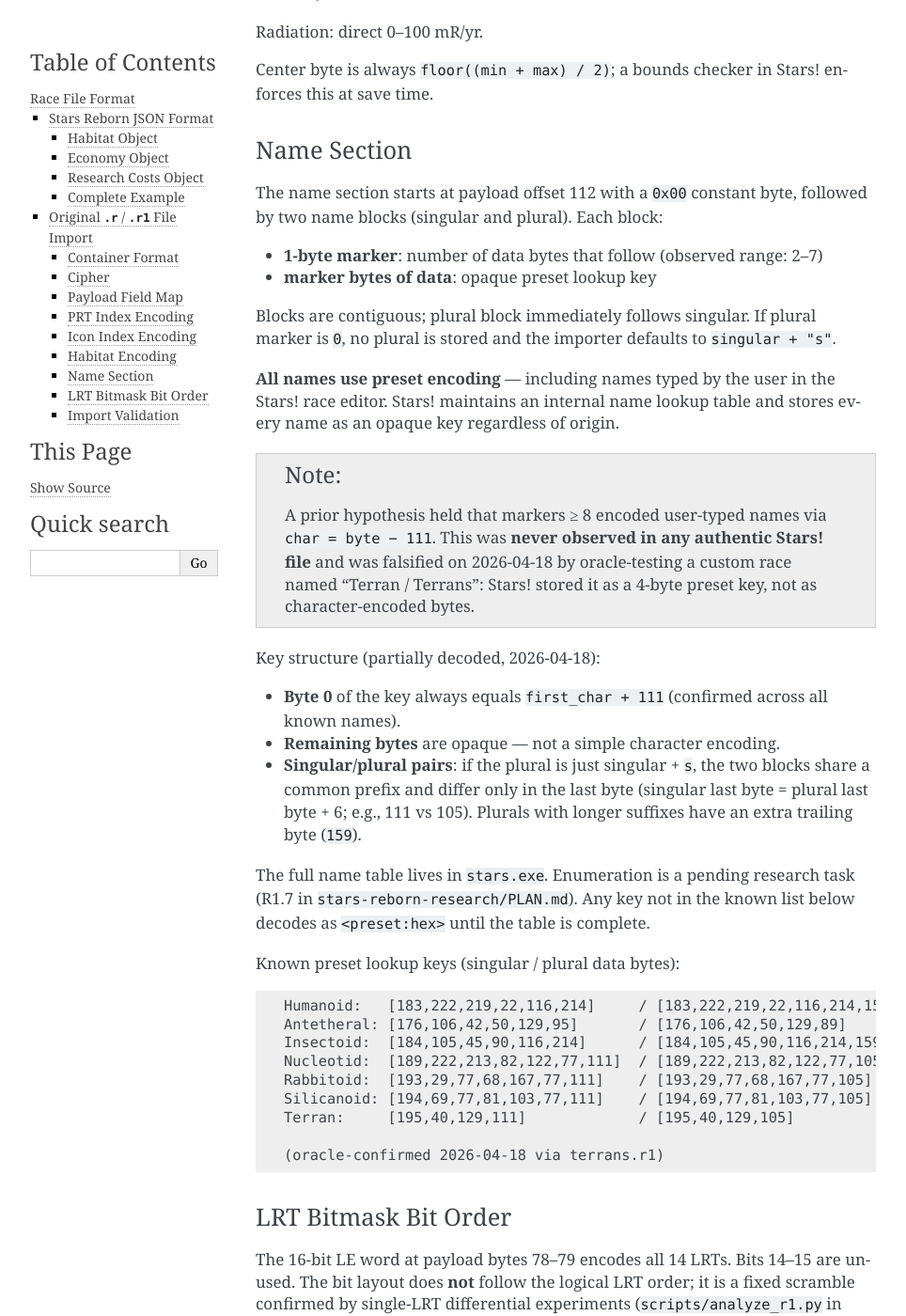
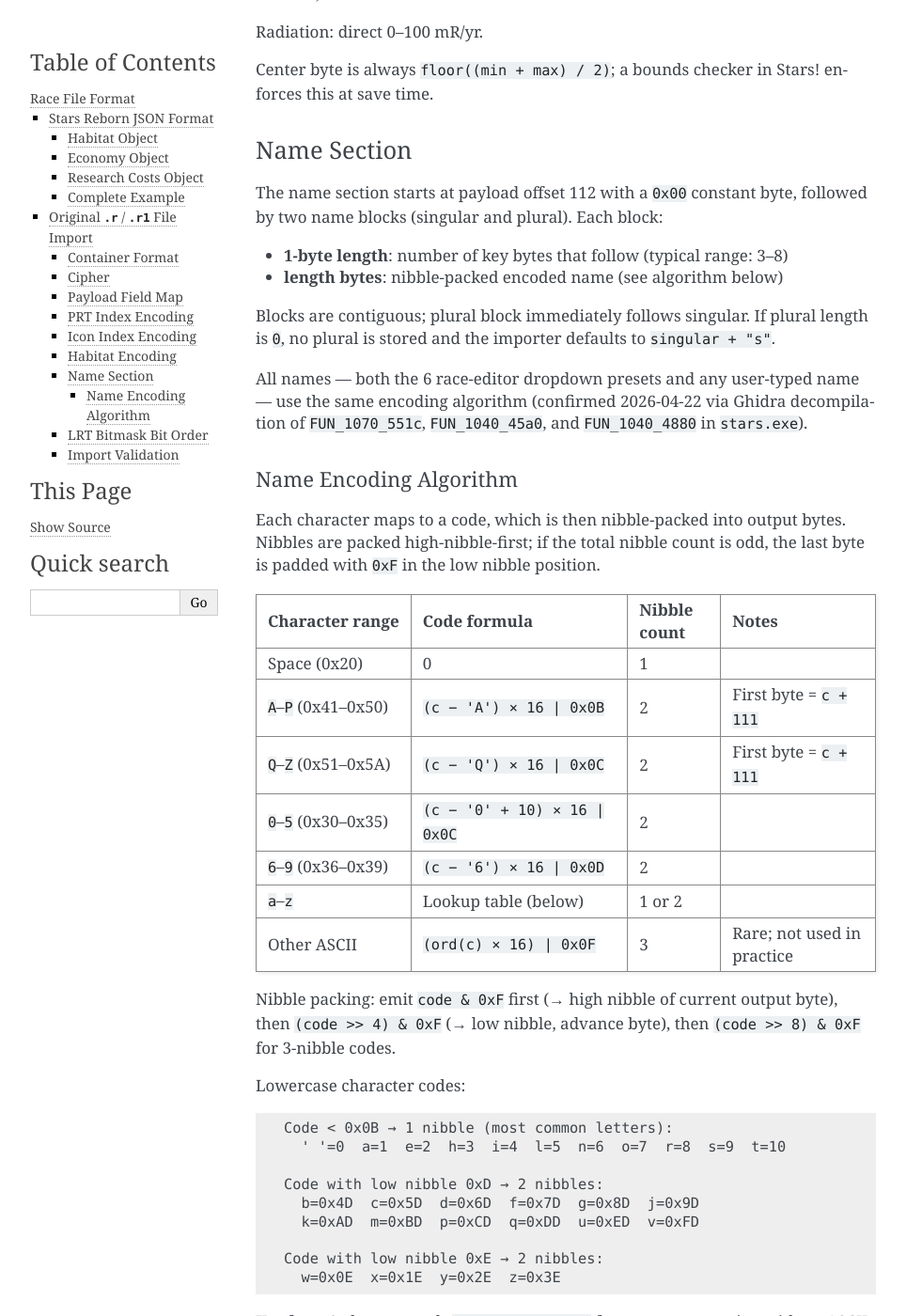
Before and after one commit to szarta/stars-reborn-design, a Sphinx documentation site: the page built from docs/new_game/race_file_format.rst, in a window 1280 px wide and 1400 px high, scrolled down 6042 px. Shown: the whole window at 94% size, without its empty margins (148-1112 px from the left). Built offline with Sphinx 7.4.7, drawn with Linux system fonts in a browser that asks for light colours; some of the changed text lies outside the part shown.

Commit message:
doc: R3.6 homeworld distribution and threshold scaling; race name encoding
- universe_parameters.rst: Player Positions thresholds now documented as
  proportional to map dimension (0.221/0.303/0.364 × dim for moderate/
  farther/distant); close confirmed ≈ 62 ly absolute; all five map sizes.
- universe_generation.rst: homeworld selection algorithm (post-placement pool
  assignment), PP/IT second starting planet (not on Tiny; PRT-independent;
  0.155–0.228 × dim from main homeworld).
- race_file_format.rst: name encoding algorithm fully documented (nibble-
  packed preset lookup, confirmed via Ghidra decompile of FUN_1070_551c et al).

Co-Authored-By: Claude Sonnet 4.6 <noreply@anthropic.com>

```diff
--- a/docs/new_game/race_file_format.rst
+++ b/docs/new_game/race_file_format.rst
@@ -368,52 +368,116 @@ Name Section
 The name section starts at payload offset 112 with a ``0x00`` constant byte,
 followed by two name blocks (singular and plural).  Each block:
 
-- **1-byte marker**: number of data bytes that follow (observed range: 2–7)
-- **marker bytes of data**: opaque preset lookup key
+- **1-byte length**: number of key bytes that follow (typical range: 3–8)
+- **length bytes**: nibble-packed encoded name (see algorithm below)
 
 Blocks are contiguous; plural block immediately follows singular.
-If plural marker is ``0``, no plural is stored and the importer defaults to
+If plural length is ``0``, no plural is stored and the importer defaults to
 ``singular + "s"``.
 
-**All names use preset encoding** — including names typed by the user in the
-Stars! race editor.  Stars! maintains an internal name lookup table and stores
-every name as an opaque key regardless of origin.
+All names — both the 6 race-editor dropdown presets and any user-typed name —
+use the same encoding algorithm (confirmed 2026-04-22 via Ghidra decompilation
+of ``FUN_1070_551c``, ``FUN_1040_45a0``, and ``FUN_1040_4880`` in
+``stars.exe``).
 
-.. note::
+Name Encoding Algorithm
+^^^^^^^^^^^^^^^^^^^^^^^
 
-   A prior hypothesis held that markers ≥ 8 encoded user-typed names via
-   ``char = byte − 111``.  This was **never observed in any authentic Stars!
-   file** and was falsified on 2026-04-18 by oracle-testing a custom race named
-   "Terran / Terrans": Stars! stored it as a 4-byte preset key, not as
-   character-encoded bytes.
+Each character maps to a code, which is then nibble-packed into output bytes.
+Nibbles are packed high-nibble-first; if the total nibble count is odd, the
+last byte is padded with ``0xF`` in the low nibble position.
 
-Key structure (partially decoded, 2026-04-18):
+.. list-table::
+   :header-rows: 1
+   :widths: 25 35 15 25
 
-- **Byte 0** of the key always equals ``first_char + 111`` (confirmed across
-  all known names).
-- **Remaining bytes** are opaque — not a simple character encoding.
-- **Singular/plural pairs**: if the plural is just singular + ``s``, the two
-  blocks share a common prefix and differ only in the last byte (singular last
-  byte = plural last byte + 6; e.g., 111 vs 105).  Plurals with longer suffixes
-  have an extra trailing byte (``159``).
+   * - Character range
+     - Code formula
+     - Nibble count
+     - Notes
+   * - Space (0x20)
+     - 0
+     - 1
+     -
+   * - ``A``–``P`` (0x41–0x50)
+     - ``(c − 'A') × 16 | 0x0B``
+     - 2
+     - First byte = ``c + 111``
+   * - ``Q``–``Z`` (0x51–0x5A)
+     - ``(c − 'Q') × 16 | 0x0C``
+     - 2
+     - First byte = ``c + 111``
+   * - ``0``–``5`` (0x30–0x35)
+     - ``(c − '0' + 10) × 16 | 0x0C``
+     - 2
+     -
+   * - ``6``–``9`` (0x36–0x39)
+     - ``(c − '6') × 16 | 0x0D``
+     - 2
+     -
+   * - ``a``–``z``
+     - Lookup table (below)
+     - 1 or 2
+     -
+   * - Other ASCII
+     - ``(ord(c) × 16) | 0x0F``
+     - 3
+     - Rare; not used in practice
 
-The full name table lives in ``stars.exe``.  Enumeration is a pending research
-task (R1.7 in ``stars-reborn-research/PLAN.md``).  Any key not in the known
-list below decodes as ``<preset:hex>`` until the table is complete.
+Nibble packing: emit ``code & 0xF`` first (→ high nibble of current output
+byte), then ``(code >> 4) & 0xF`` (→ low nibble, advance byte), then
+``(code >> 8) & 0xF`` for 3-nibble codes.
 
-Known preset lookup keys (singular / plural data bytes):
+Lowercase character codes:
 
 .. code-block:: text
 
-   Humanoid:   [183,222,219,22,116,214]     / [183,222,219,22,116,214,159]
-   Antetheral: [176,106,42,50,129,95]       / [176,106,42,50,129,89]
-   Insectoid:  [184,105,45,90,116,214]      / [184,105,45,90,116,214,159]
-   Nucleotid:  [189,222,213,82,122,77,111]  / [189,222,213,82,122,77,105]
-   Rabbitoid:  [193,29,77,68,167,77,111]    / [193,29,77,68,167,77,105]
-   Silicanoid: [194,69,77,81,103,77,111]    / [194,69,77,81,103,77,105]
-   Terran:     [195,40,129,111]             / [195,40,129,105]
+   Code < 0x0B → 1 nibble (most common letters):
+     ' '=0  a=1  e=2  h=3  i=4  l=5  n=6  o=7  r=8  s=9  t=10
 
-   (oracle-confirmed 2026-04-18 via terrans.r1)
+   Code with low nibble 0xD → 2 nibbles:
+     b=0x4D  c=0x5D  d=0x6D  f=0x7D  g=0x8D  j=0x9D
+     k=0xAD  m=0xBD  p=0xCD  q=0xDD  u=0xED  v=0xFD
+
+   Code with low nibble 0xE → 2 nibbles:
+     w=0x0E  x=0x1E  y=0x2E  z=0x3E
+
+**Key byte 0** always equals ``first_char + 111`` for any name starting with
+an ASCII letter or digit (a consequence of the code formula for that range).
+
+**Example** — "Terran":
+
+.. code-block:: text
+
+   T → code=0x3C → nibbles C,3
+   e → code=0x02 → nibble  2
+   r → code=0x08 → nibble  8
+   r → code=0x08 → nibble  8
+   a → code=0x01 → nibble  1
+   n → code=0x06 → nibble  6
+   total 7 nibbles (odd) → pad with F
+   packed: [C3] [28] [81] [6F] = [195, 40, 129, 111]
+
+   Terrans (adds 's' → code=0x09 → nibble 9):
+   total 8 nibbles (even) → no pad
+   packed: [C3] [28] [81] [69] = [195, 40, 129, 105]
+
+The reference implementation is ``encode_name_key`` / ``decode_name_key``
+in ``scripts/analyze_r1.py`` of ``stars-reborn-research``.
+
+.. rubric:: Dropdown preset names (singular / plural key bytes)
+
+The race-editor dropdown contains exactly **6 preset names** (confirmed from
+the ``stars.exe`` dialog resource at 0x347039):
+
+.. code-block:: text
+
+   Humanoid:   [183,222,219,22,116,214]      / (not stored; default Humanoids)
+   Antetheral: [176,106,42,50,129,95]        / [176,106,42,50,129,89]
+   Insectoid:  [184,105,45,90,116,214]       / [184,105,45,90,116,214,159]
+   Nucleotid:  [189,222,213,82,122,77,111]   / [189,222,213,82,122,77,105]
+   Rabbitoid:  [193,29,77,68,167,77,111]     / [193,29,77,68,167,77,105]
+   Silicanoid: [194,69,77,81,103,77,111]     / [194,69,77,81,103,77,105]
 
 LRT Bitmask Bit Order
 ~~~~~~~~~~~~~~~~~~~~~
```
Also changed, not shown: docs/mechanics/universe_generation.rst (+24 -0 lines), docs/new_game/universe_parameters.rst (+45 -19 lines).
